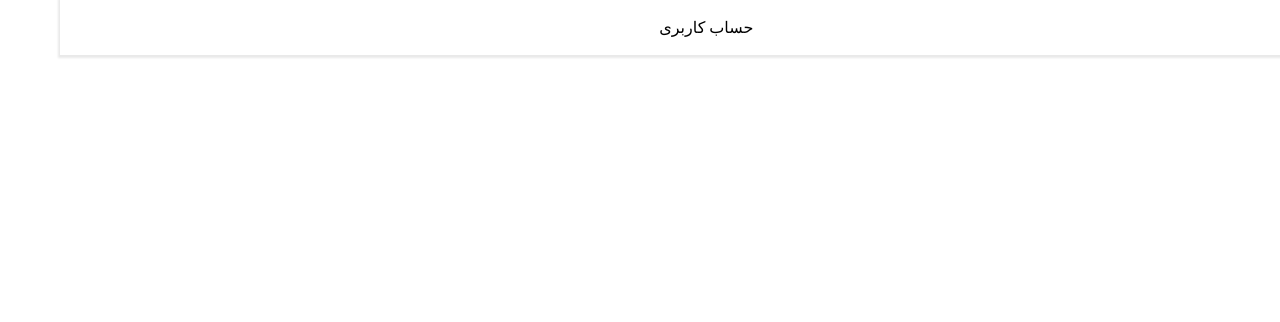
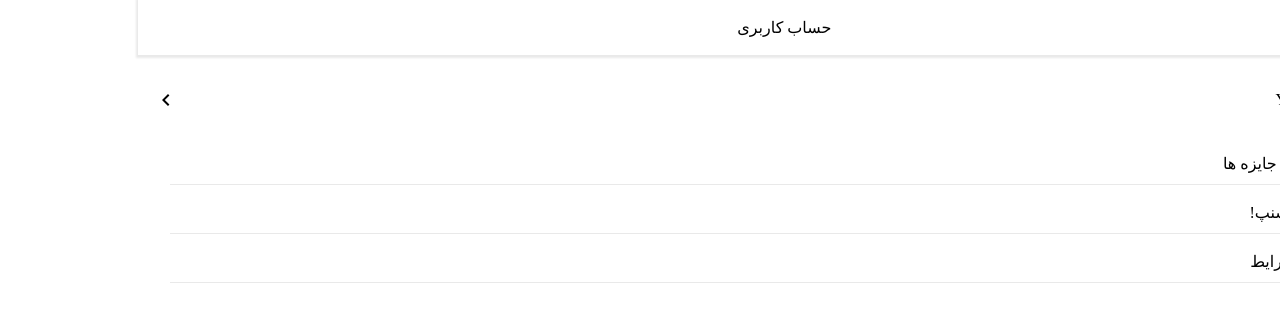
Before and after one commit to ms-moradi/snapp, a React (Create React App) app: page /account in a window 1280 px wide. Shown: the top 322 px of the page. Built offline with nearby package versions, Linux system fonts and the light colour scheme.

Commit message:
add element material and styles

```diff
--- a/src/pages/account/account.jsx
+++ b/src/pages/account/account.jsx
@@ -1,10 +1,32 @@
+import { Link } from 'react-router-dom';
 
+import Grid from '@mui/material/Grid';
+import Typography from '@mui/material/Typography';
+import AccountCircleIcon from '@mui/icons-material/AccountCircle';
+import KeyboardArrowLeftIcon from '@mui/icons-material/KeyboardArrowLeft';
+import { MenuAccount } from '../../database/database';
 
 const Account =()=>{
     return(
-        <>
-            account
-        </>
+        <Grid px={2} mt={10}>
+            <Grid display={'flex'} justifyContent={'space-between'} alignItems={'center'} mb={3}>
+                <Grid display={'flex'} justifyContent={'flex-start'} alignItems={'center'} gap={'5px'}>
+                    <AccountCircleIcon style={{fontSize: 40, color:'#757575'}}/>
+                    <Typography>Your Name</Typography>
+                </Grid>
+                <KeyboardArrowLeftIcon/>
+            </Grid>
+            {MenuAccount.map((item)=>(
+                <Link to={item.link} style={{textDecoration:'none'}}>
+                    <Grid key={item.id}  display={'flex'} justifyContent={'flexStart'} alignItems={'center'} mb={1}>
+                        {item.icon}
+                        <Grid width={'100%'} borderBottom={'1px solid #e9e9e9'} mx={2}>
+                            <Typography color={'#000'} >{item.title}</Typography>
+                        </Grid>
+                    </Grid>
+                </Link>
+            ))}
+        </Grid>
     )
 }
 
```
